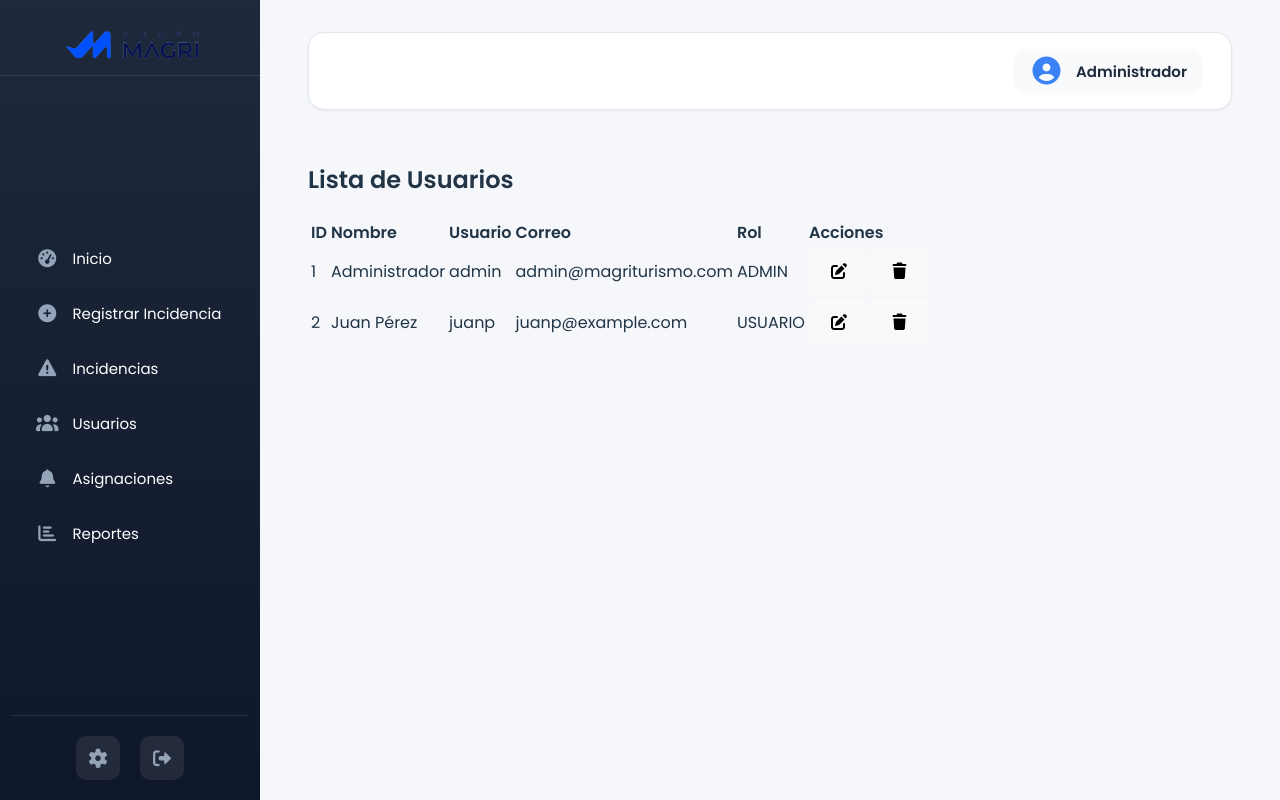
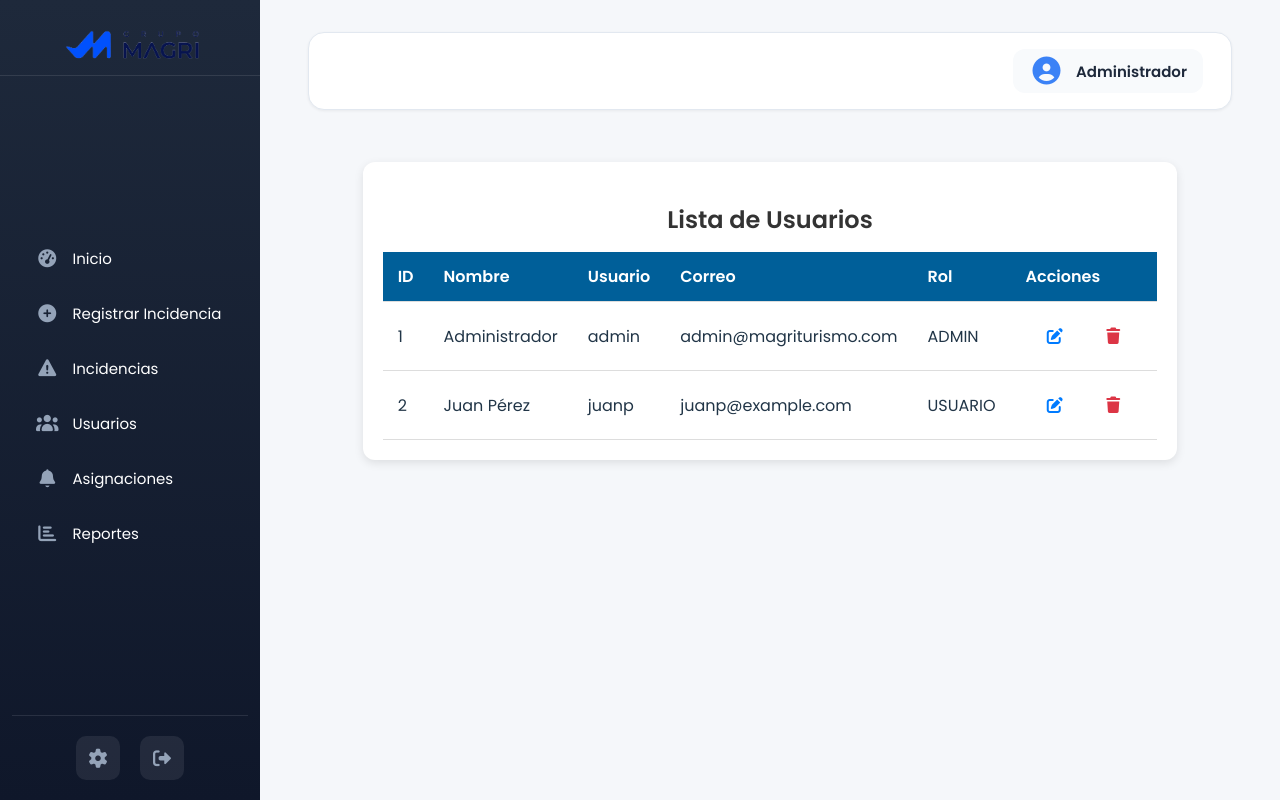
Before and after one commit to krashow/frontend-magri, a Vue app: page /usuarios in a window 1280 px wide. Built offline with nearby package versions, Linux system fonts and the light colour scheme.

Commit message:
añadimos el estilo css, en la pagina troncal de los estilos de Dasboard.css

```diff
--- a/src/views/Dashboard.css
+++ b/src/views/Dashboard.css
@@ -586,3 +586,58 @@
     border-radius: 10px;
     margin-top: 10px;
 }
+
+
+.user-table-section {
+  background: #fff;
+  margin: 20px auto;
+  padding: 20px;
+  border-radius: 12px;
+  box-shadow: 0 3px 10px rgba(0,0,0,0.1);
+}
+
+.user-table-section h2 {
+  margin-bottom: 15px;
+  color: #333;
+  text-align: center;
+  font-size: 1.5rem;
+}
+
+.user-table {
+  width: 100%;
+  border-collapse: collapse;
+  text-align: left;
+}
+
+.user-table th, .user-table td {
+  padding: 12px 15px;
+  border-bottom: 1px solid #ddd;
+}
+
+.user-table th {
+  background-color: #005f99;
+  color: white;
+}
+
+.user-table tr:hover {
+  background-color: #f4f4f4;
+}
+
+.btn-edit, .btn-delete {
+  border: none;
+  background: none;
+  cursor: pointer;
+  font-size: 1rem;
+}
+
+.btn-edit {
+  color: #007bff;
+}
+
+.btn-delete {
+  color: #dc3545;
+}
+
+.btn-edit:hover, .btn-delete:hover {
+  opacity: 0.7;
+}
```
